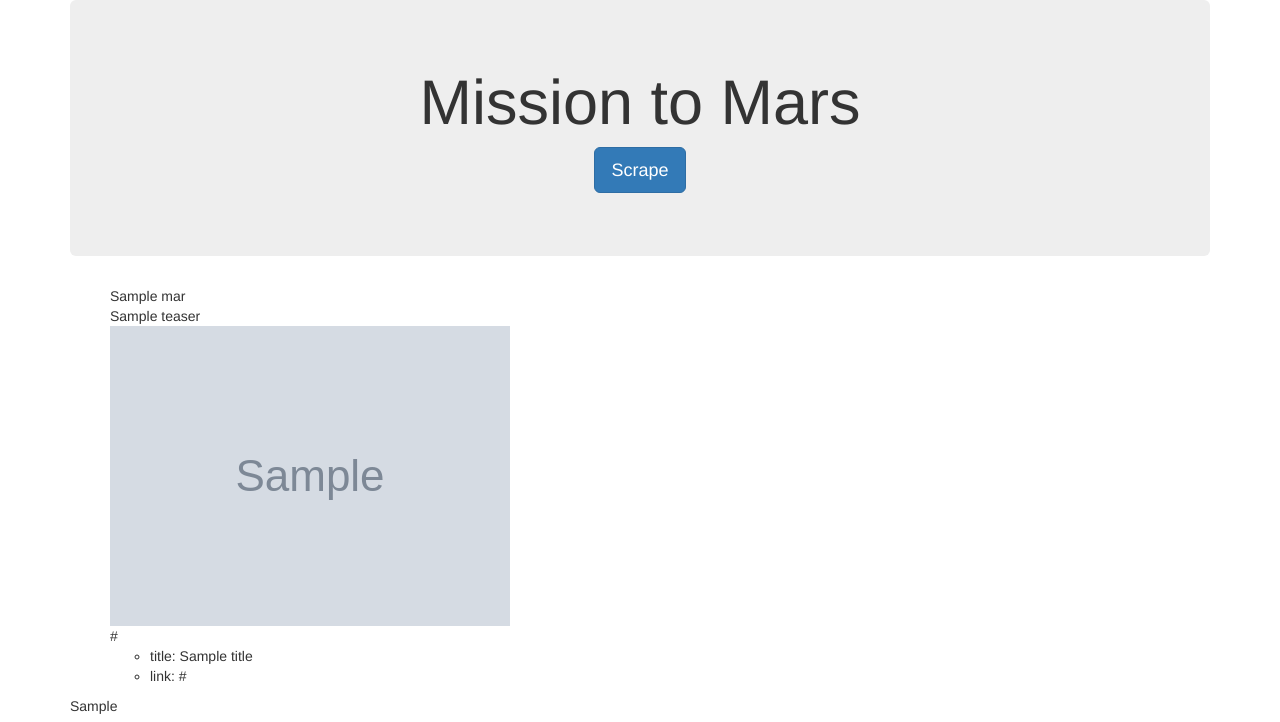
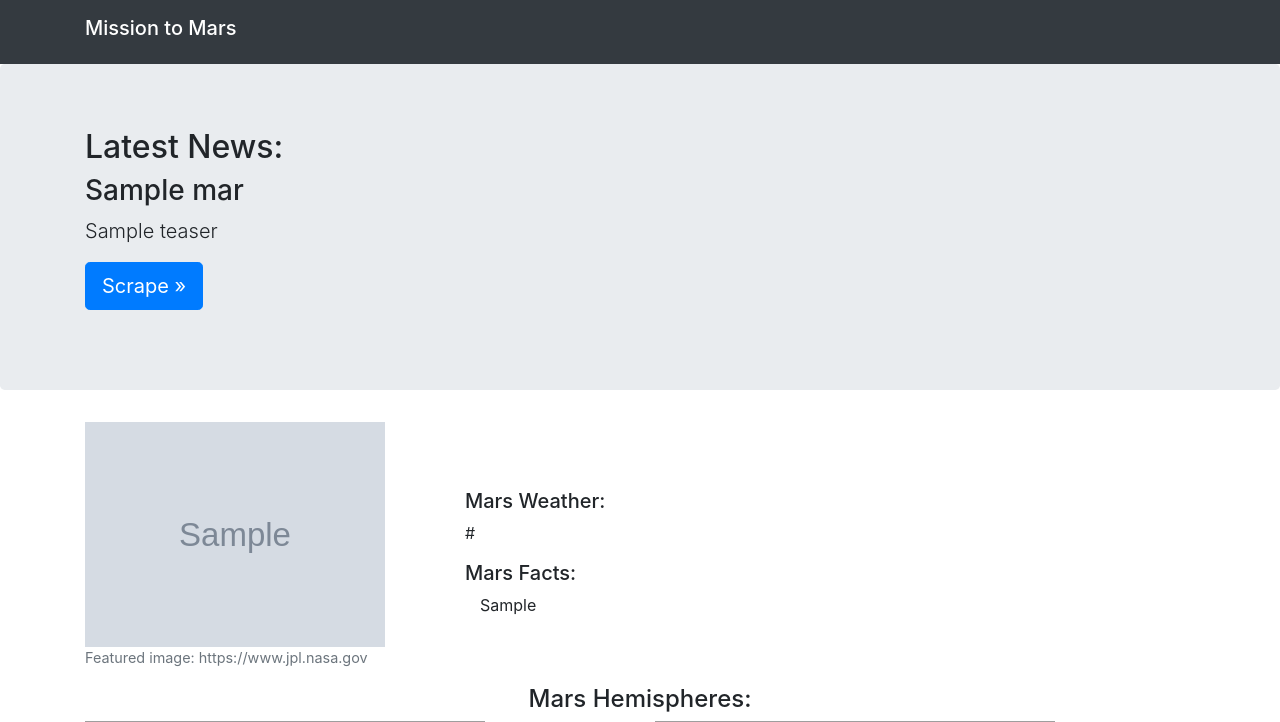
Before and after one commit to florin-vasiliu/Mars-Data-Collection-Routine, a Flask app: page / in a window 1280 px wide. Shown: the top 722 px of the page. Run offline with Flask 2, Linux system fonts and the light colour scheme; grey boxes marked "Sample" are stand-in pictures; a database or web service that is not in the repository returns one stand-in record (values such as "Sample title"); some libraries are stand-ins or nearby versions; grey boxes are pictures that could not be loaded.

Commit message:
final version

```diff
--- a/Mission_to_Mars/templates/index.html
+++ b/Mission_to_Mars/templates/index.html
@@ -5,34 +5,105 @@
   <meta charset="UTF-8">
   <meta name="viewport" content="width=device-width, initial-scale=1.0">
   <meta http-equiv="X-UA-Compatible" content="ie=edge">
-  <title>Hot Finds</title>
-  <link rel="stylesheet" href="https://maxcdn.bootstrapcdn.com/bootstrap/3.3.7/css/bootstrap.min.css">
+  <title>Mission to Mars</title>
+  <!-- Bootstrap CSS -->
+  <link rel="stylesheet" href="https://maxcdn.bootstrapcdn.com/bootstrap/4.0.0/css/bootstrap.min.css" integrity="sha384-Gn5384xqQ1aoWXA+058RXPxPg6fy4IWvTNh0E263XmFcJlSAwiGgFAW/dAiS6JXm" crossorigin="anonymous">
+
 </head>
 
 <body>
-  <div class="container">
+    <div class="navbar navbar-expand-lg navbar-dark bg-dark">
+        <div class="container">
 
-    <div class="jumbotron text-center">
-      <h1>Mission to Mars</h1>
-      <p><a class="btn btn-primary btn-lg" href="/scrape" role="button">Scrape</a></p>
+                <h2 class="navbar-brand" href="#" >Mission to Mars</h2>
+
+        </div>
+
     </div>
 
+    <div class="jumbotron">
+        <div class="container">
+            <p class="h2">Latest News:</p>
+            <p class="h3">{{mars_latest_info.news_title}}</p>
+            <p class="lead">{{mars_latest_info.teaser}}</p>
+            <p>
+                <a class="btn btn-primary btn-lg" href="/scrape" role="button">Scrape »</a>
+            </p>
+        </div>
+    </div>
+
+  <div class="container">
     <!-- Scraping results -->
-    <div>
-        <ul style="list-style: none;">
-          <li>{{mars_latest_info.news_title}}</li>
-          <li>{{mars_latest_info.teaser}}</li>
-          <li><img src= {{mars_latest_info.featured_picture_url}} alt="picture"></li>
-          <li>{{mars_latest_info.mars_weather_url}}</li>
-          <ul>
-              <li>title: {{mars_latest_info.titles[0]}}</li>
-              <li>link: {{mars_latest_info.links[0]}}</li>
-          </ul>
-        </ul>
-        {{mars_latest_info.mars_facts_table}}
-      </div>
+    <div class="row">
+        <div class="col-md-4">
+            <figure class="figure" style="float: left;">
+                <img src={{mars_latest_info.featured_picture_url}}
+                    alt="Mars Featured Image"
+                    style="width: 300px; margin-right: 1em;"
+                    class="img-fluid">
+                <figcaption class="figure-caption">Featured image: https://www.jpl.nasa.gov</figcaption>
+            </figure>
+        </div>
+
+        <div class="col-md-8" style="align-self: center;">
+            <p class="h5">Mars Weather:</p>
+            <p>{{mars_latest_info.mars_weather_url}}</p>
+
+            <p class="h5">Mars Facts:</p>
+            <div class="container-fluid">
+                {{mars_latest_info.mars_facts_table | safe}}
+            </div>
+
+        </div>
+    </div>
+
+    <p class="h4" style="text-align: center;">Mars Hemispheres:</p>
+    <div class="row">
+        <div class="col-md-6">
+            <figure class="figure" style="float: left;">
+                <img src="{{mars_latest_info.links[0]}}"
+                    alt="Cerberus Hemisphere"
+                    class="img-fluid">
+                <figcaption class="figure-caption">{{mars_latest_info.titles[0]}}</figcaption>
+            </figure>
+        </div>
+        <div class="col-md-6">
+            <figure class="figure" style="float: left;">
+                <img src="{{mars_latest_info.links[1]}}"
+                    alt="Cerberus Hemisphere"
+                    class="img-fluid">
+                <figcaption class="figure-caption">{{mars_latest_info.titles[1]}}</figcaption>
+            </figure>
+        </div>
+    </div>
+    <div class="row">
+        <div class="col-md-6">
+            <figure class="figure" style="float: left;">
+                <img src="{{mars_latest_info.links[2]}}"
+                    alt="Cerberus Hemisphere"
+                    class="img-fluid">
+                <figcaption class="figure-caption">{{mars_latest_info.titles[2]}}</figcaption>
+            </figure>
+        </div>
+        <div class="col-md-6">
+            <figure class="figure" style="float: left;">
+                <img src="{{mars_latest_info.links[3]}}"
+                    alt="Cerberus Hemisphere"
+                    class="img-fluid">
+                <figcaption class="figure-caption">{{mars_latest_info.titles[3]}}</figcaption>
+            </figure>
+        </div>
+    </div>
+
 
   </div>
+
+
+    <!-- Optional JavaScript -->
+    <!-- jQuery first, then Popper.js, then Bootstrap JS -->
+    <script src="https://code.jquery.com/jquery-3.2.1.slim.min.js" integrity="sha384-KJ3o2DKtIkvYIK3UENzmM7KCkRr/rE9/Qpg6aAZGJwFDMVNA/GpGFF93hXpG5KkN" crossorigin="anonymous"></script>
+    <script src="https://cdnjs.cloudflare.com/ajax/libs/popper.js/1.12.9/umd/popper.min.js" integrity="sha384-ApNbgh9B+Y1QKtv3Rn7W3mgPxhU9K/ScQsAP7hUibX39j7fakFPskvXusvfa0b4Q" crossorigin="anonymous"></script>
+    <script src="https://maxcdn.bootstrapcdn.com/bootstrap/4.0.0/js/bootstrap.min.js" integrity="sha384-JZR6Spejh4U02d8jOt6vLEHfe/JQGiRRSQQxSfFWpi1MquVdAyjUar5+76PVCmYl" crossorigin="anonymous"></script>
 </body>
 
 </html>
```
Also changed, not shown: Mission_to_Mars/scrape_mars.py (+8 -3 lines), 1 other file.
